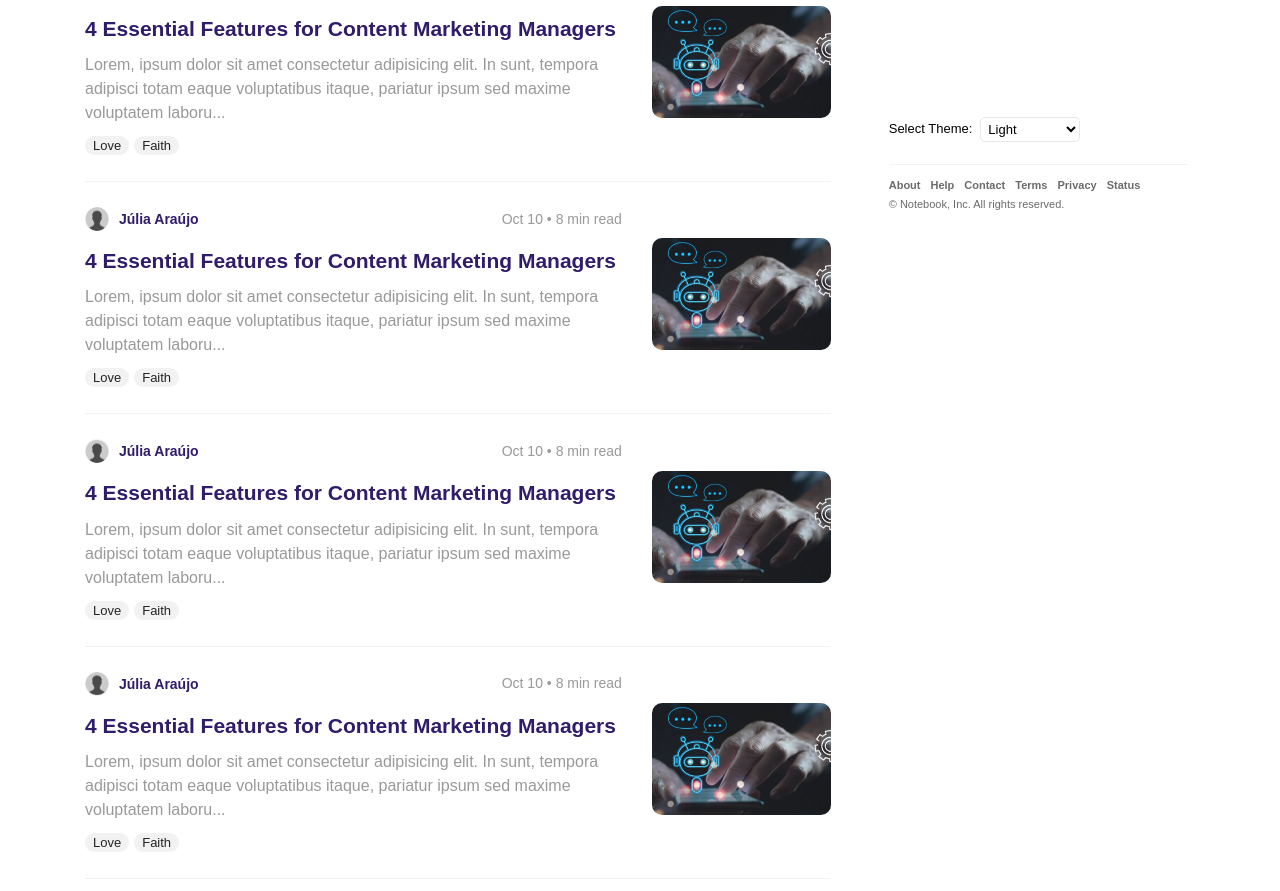
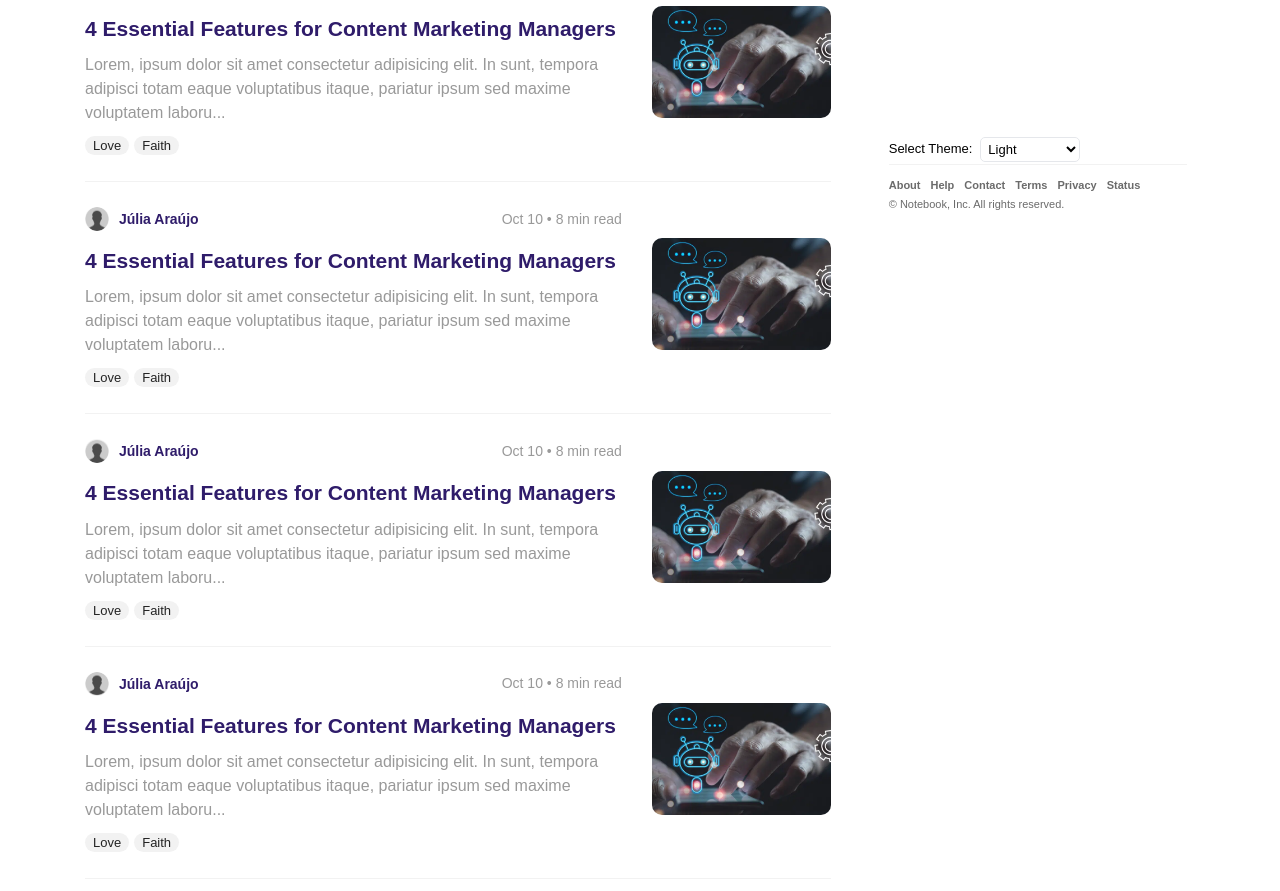
Before and after one commit to Wolleys/notebook, a Next.js app: page / in a window 1280 px wide. Shown: the part 1552-2443 px from the top of the page. Built offline with nearby package versions, Linux system fonts and the light colour scheme; a web font is replaced by a local one.

Commit message:
Change the position of the theme switcher on the side menu

```diff
--- a/components/sideBarMenu/index.tsx
+++ b/components/sideBarMenu/index.tsx
@@ -16,9 +16,9 @@ const SideBarMenu: FC = () => {
           <FeaturedWriters />
 
           {/* Don't change the position of the theme switcher */}
-          <div className={styles.themeSwitcher}>
-            <ThemeSwitch />
-          </div>
+        </div>
+        <div className={styles.themeSwitcher}>
+          <ThemeSwitch />
         </div>
         <SideBarFooter />
       </div>
--- a/components/sideBarMenu/sidebarmenu.module.css
+++ b/components/sideBarMenu/sidebarmenu.module.css
@@ -24,7 +24,7 @@
 }
 
 .themeSwitcher {
-  bottom: 20px;
+  bottom: 0px;
   width: 100%;
   padding: 8px 0;
   position: absolute;
```
